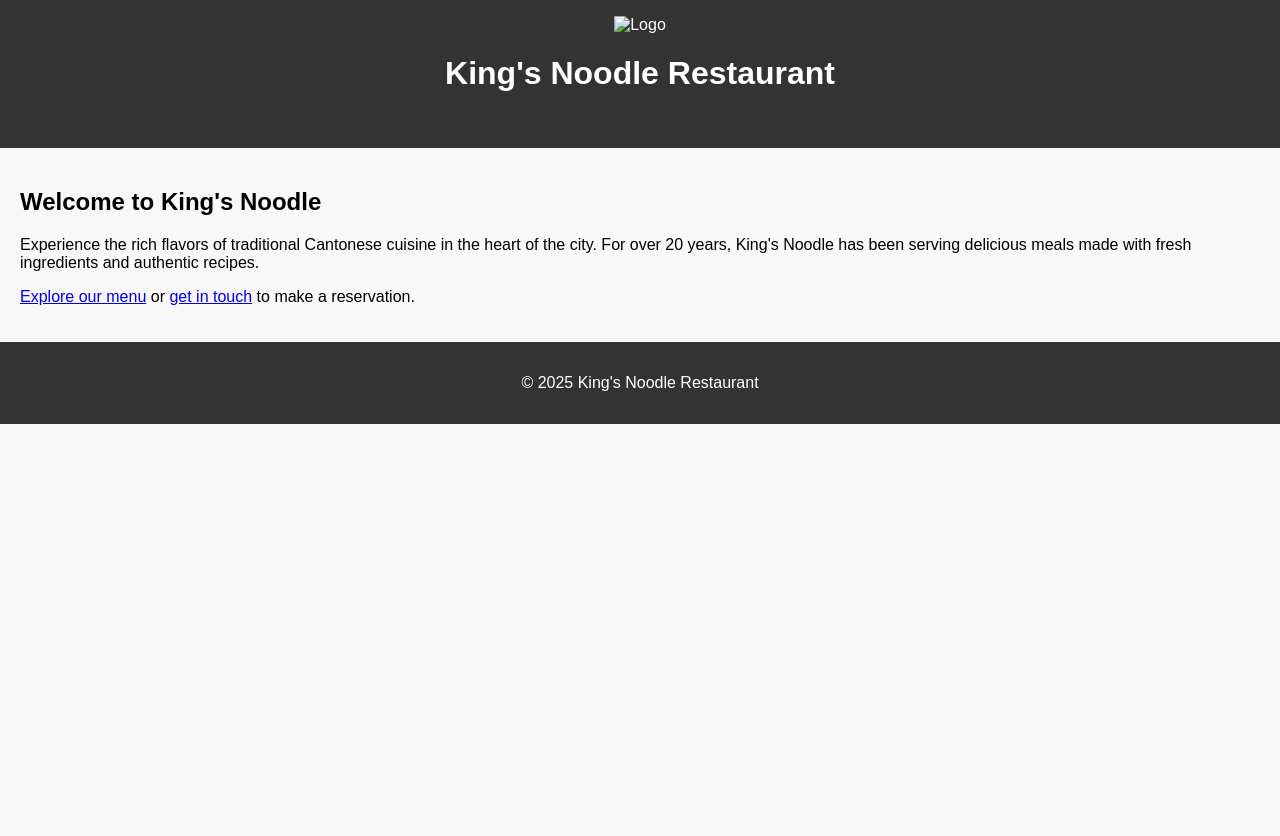
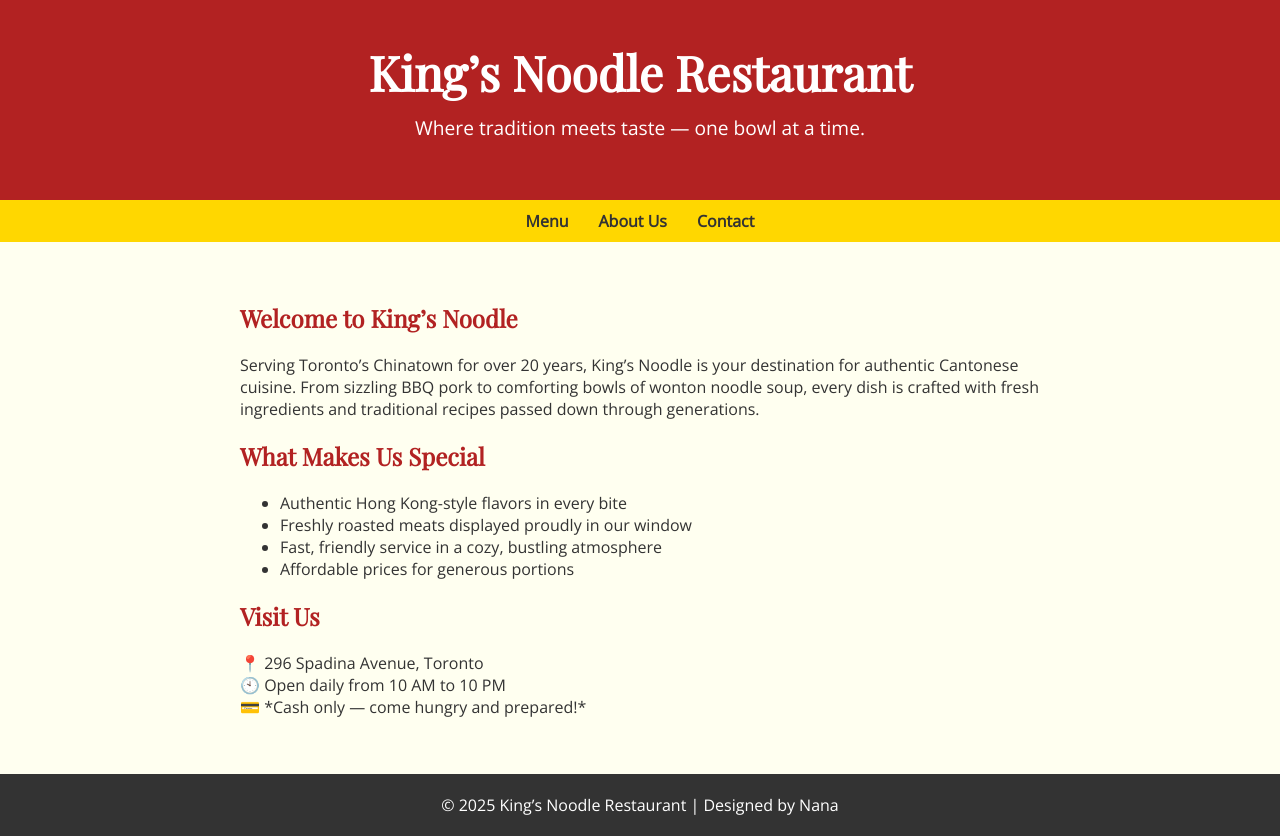
Before and after one commit to naimaademr/King-s-Noodle-Restaurant, a plain HTML site: page index.html in a window 1280 px wide. Before the commit the page ends 800 px from the top, so only its background shows below. Drawn offline with nearby package versions, Linux system fonts and the light colour scheme.

Commit message:
Update index.html

```diff
--- a/index.html
+++ b/index.html
@@ -1,32 +1,96 @@
-
 <!DOCTYPE html>
-<html lang='en'>
+<html lang="en">
 <head>
-    <meta charset='UTF-8'>
-    <title>Home</title>
-    <link rel='stylesheet' href='style.css'>
+  <meta charset="UTF-8">
+  <meta name="viewport" content="width=device-width, initial-scale=1">
+  <title>King’s Noodle Restaurant</title>
+  <link href="https://fonts.googleapis.com/css2?family=Playfair+Display&family=Open+Sans&display=swap" rel="stylesheet">
+  <style>
+    body {
+      font-family: 'Open Sans', sans-serif;
+      background-color: #FFFFF0;
+      color: #333;
+      margin: 0;
+      padding: 0;
+    }
+    header {
+      background-color: #B22222;
+      color: white;
+      padding: 40px 20px;
+      text-align: center;
+    }
+    header h1 {
+      font-family: 'Playfair Display', serif;
+      font-size: 3em;
+      margin: 0;
+    }
+    header p {
+      font-size: 1.2em;
+      margin-top: 10px;
+    }
+    nav {
+      background-color: #FFD700;
+      display: flex;
+      justify-content: center;
+      padding: 10px;
+    }
+    nav a {
+      color: #333;
+      text-decoration: none;
+      margin: 0 15px;
+      font-weight: bold;
+    }
+    section {
+      padding: 40px 20px;
+      max-width: 800px;
+      margin: auto;
+    }
+    h2 {
+      font-family: 'Playfair Display', serif;
+      color: #B22222;
+    }
+    footer {
+      background-color: #333;
+      color: white;
+      text-align: center;
+      padding: 20px;
+    }
+  </style>
 </head>
 <body>
-    <header>
-        <img src='images/logo.png' alt='Logo' style='height:50px;'>
-        <h1>King's Noodle Restaurant</h1>
-        <nav>
-            <a href='index.html'>Home</a>
-            <a href='menu.html'>Menu</a>
-            <a href='about.html'>About Us</a>
-            <a href='contact.html'>Contact</a>
-            <a href='gallery.html'>Gallery</a>
-        </nav>
-    </header>
-    <div class='container'>
 
-<h2>Welcome to King's Noodle</h2>
-<p>Experience the rich flavors of traditional Cantonese cuisine in the heart of the city. For over 20 years, King's Noodle has been serving delicious meals made with fresh ingredients and authentic recipes.</p>
-<p><a href='menu.html'>Explore our menu</a> or <a href='contact.html'>get in touch</a> to make a reservation.</p>
+  <header>
+    <h1>King’s Noodle Restaurant</h1>
+    <p>Where tradition meets taste — one bowl at a time.</p>
+  </header>
 
-    </div>
-    <footer>
-        <p>© 2025 King's Noodle Restaurant</p>
-    </footer>
+  <nav>
+    <a href="menu.html">Menu</a>
+    <a href="about.html">About Us</a>
+    <a href="contact.html">Contact</a>
+  </nav>
+
+  <section>
+    <h2>Welcome to King’s Noodle</h2>
+    <p>Serving Toronto’s Chinatown for over 20 years, King’s Noodle is your destination for authentic Cantonese cuisine. From sizzling BBQ pork to comforting bowls of wonton noodle soup, every dish is crafted with fresh ingredients and traditional recipes passed down through generations.</p>
+
+    <h2>What Makes Us Special</h2>
+    <ul>
+      <li>Authentic Hong Kong-style flavors in every bite</li>
+      <li>Freshly roasted meats displayed proudly in our window</li>
+      <li>Fast, friendly service in a cozy, bustling atmosphere</li>
+      <li>Affordable prices for generous portions</li>
+    </ul>
+
+    <h2>Visit Us</h2>
+    <p>📍 296 Spadina Avenue, Toronto<br>
+    🕙 Open daily from 10 AM to 10 PM<br>
+    💳 *Cash only — come hungry and prepared!*</p>
+  </section>
+
+  <footer>
+    &copy; 2025 King’s Noodle Restaurant | Designed by Nana
+  </footer>
+
 </body>
 </html>
```
